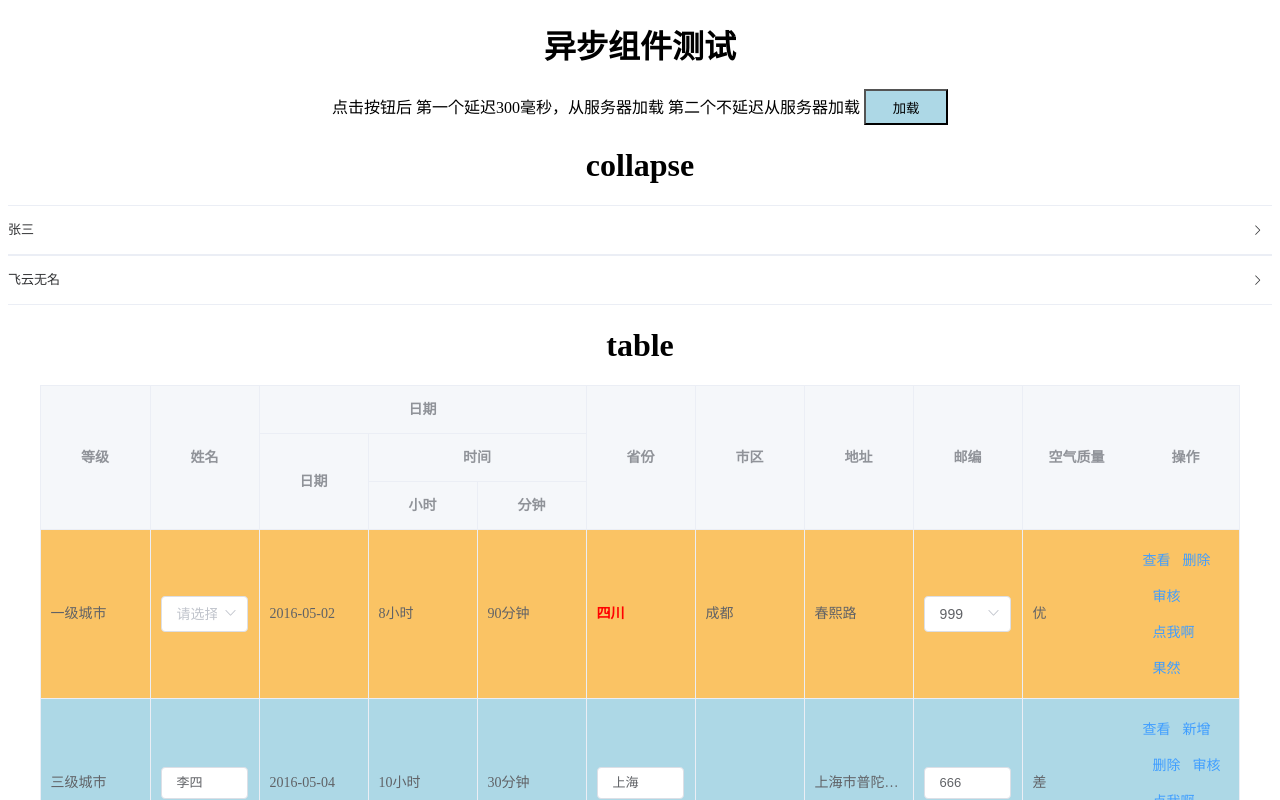
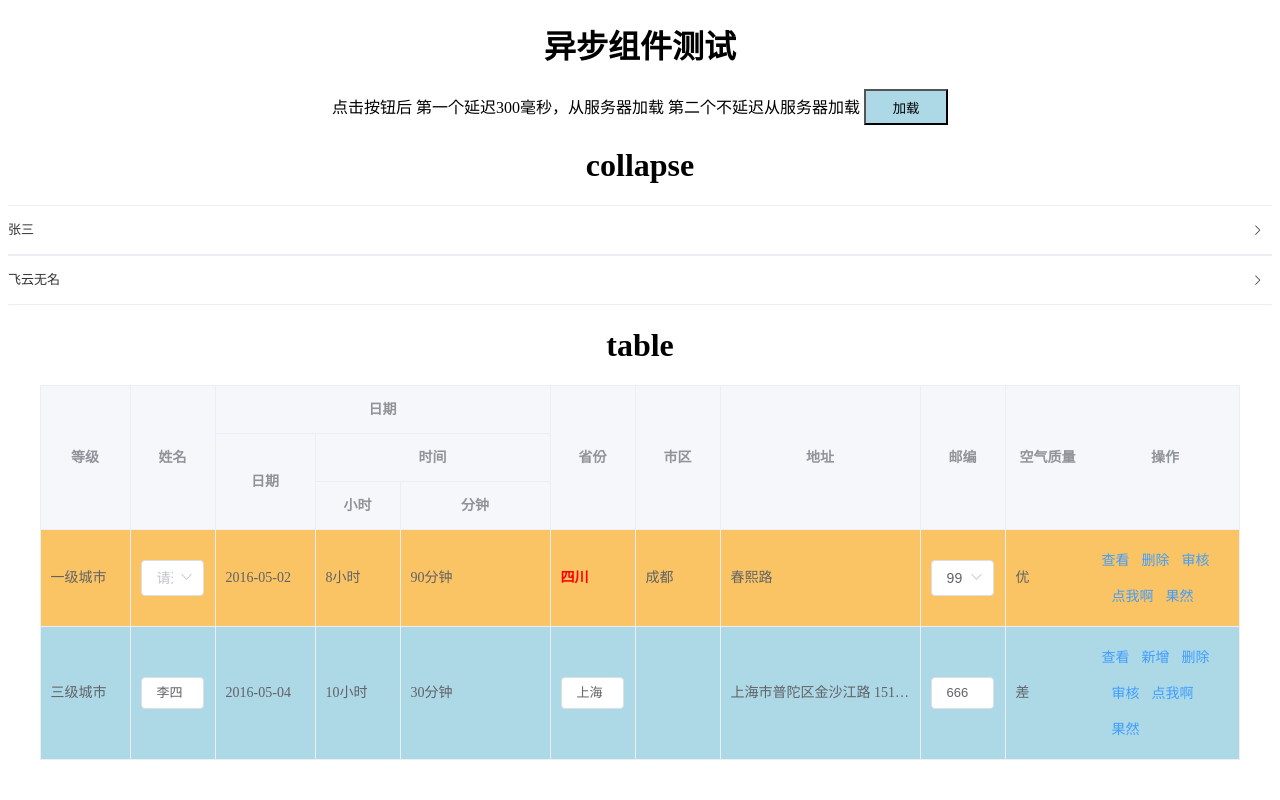
Before and after one commit to felixwu18/summary_his, a Vue app: page / in a window 1280 px wide. Shown: the top 800 px of the page. Built offline with nearby package versions, Linux system fonts and the light colour scheme.

Commit message:
'配置列宽(包括多级表头列宽)'

```diff
--- a/src/App.vue
+++ b/src/App.vue
@@ -21,6 +21,7 @@
       :RegObj="{zip:numberReg}"
       :handleArr="['查看','新增','删除','审核','点我啊','果然']"
       :codeToLabel="codeToLabel"
+      :fieldsWidth="fieldsWidth"
       @newRow="addRow"
       @enterDetail="handleDetail"
       @deleteRow="deleteRow"
@@ -241,6 +242,12 @@ export default {
   },
   data() {
     return {
+      // 设置列宽(包括多级表列宽)
+      fieldsWidth:{
+        address : 200,
+        date:100,
+        minite: 150
+      },
       className: [],
       styleColor: "switch not yet",
       changColor: "switch not yet",
--- a/src/components/table/index.vue
+++ b/src/components/table/index.vue
@@ -24,7 +24,7 @@
       <div v-for="(formHeadItem, index) in formHead" :key="index">
         <!-- 单表头 -->
         <el-table-column
-          :width="fieldsWidth[formHeadItem.prop]"
+          :width="formHeadItem.prop in fieldsWidth ? fieldsWidth[formHeadItem.prop] : ''"
           show-overflow-tooltip
           :label="formHeadItem.label"
           v-if="!formHeadItem.children"
@@ -96,6 +96,7 @@
            show-overflow-tooltip
             v-for="(sonItem, index) in formHeadItem.children"
             :label="sonItem.label"
+            :width="sonItem.prop in fieldsWidth ? fieldsWidth[sonItem.prop] : ''"
             :key="index"
           >
             <!-- 三级 -->
@@ -103,6 +104,7 @@
              show-overflow-tooltip
               v-for="(grandsonItem, index) in sonItem.children"
               :label="grandsonItem.label"
+              :width="grandsonItem.prop in fieldsWidth ? fieldsWidth[grandsonItem.prop] : ''"
               :key="index"
             >
               <!-- 渲染三级标头对应数据 -->
@@ -115,7 +117,7 @@
           </el-table-column>
         </el-table-column>
       </div>
-      <el-table-column :fixed="fixed" style="width: 300px" v-if="handleArr.length" label="操作">
+      <el-table-column  :width="150" :fixed="fixed" style="width: 300px" v-if="handleArr.length" label="操作">
         <template slot-scope="scope">
           <el-button
             v-if="handleArr.includes('查看')"
@@ -178,8 +180,8 @@ export default {
     data: Array,
     RegObj: Object,
     fixed: { type: String, default: "right" },
-    maxHeight:{ type: Number, default: 600},
-    fieldsWidth:{ type: Number, default: 600},
+    maxHeight:{ type: Number, default: 1200},
+    fieldsWidth:{ type: Object, default: _ => {} },
     formHead: { type: Array, default: _ => [] },
     radio: { type: Boolean, default: false },
     selection: { type: Boolean, default: false },
```
